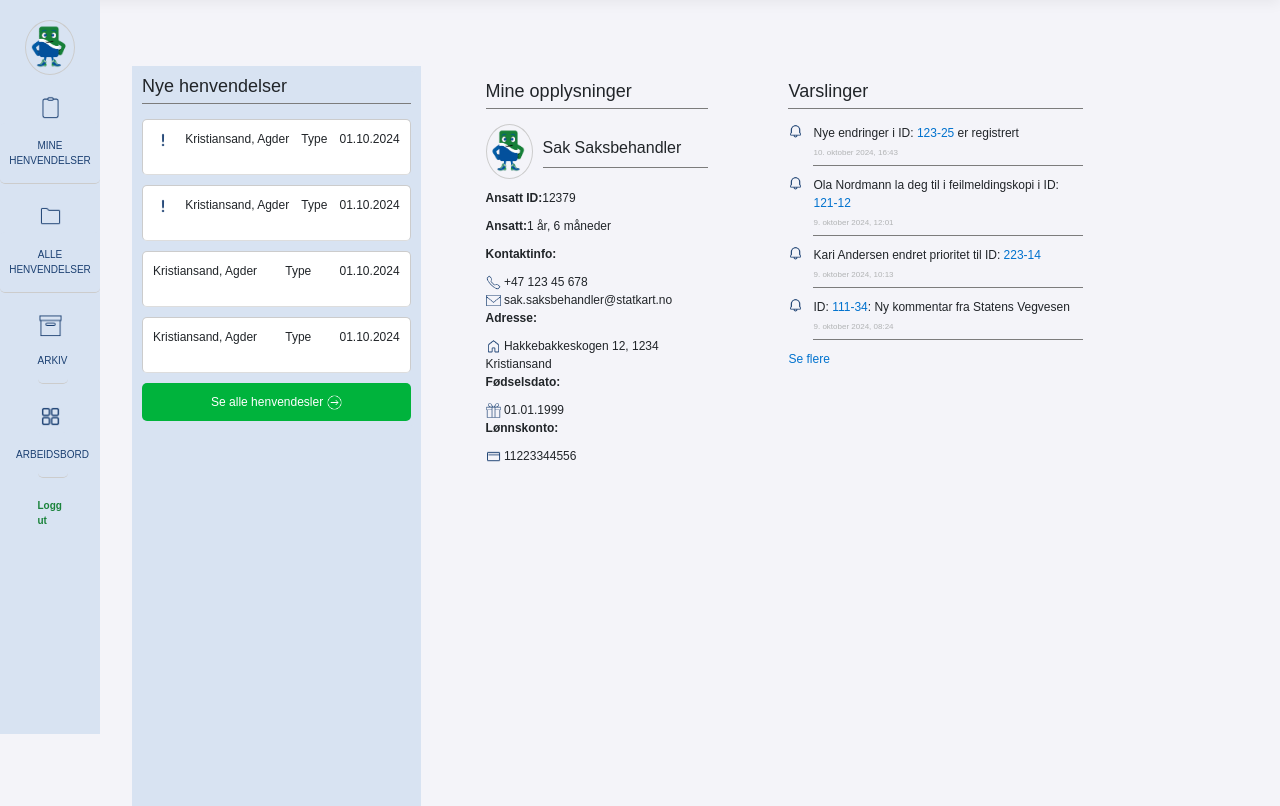
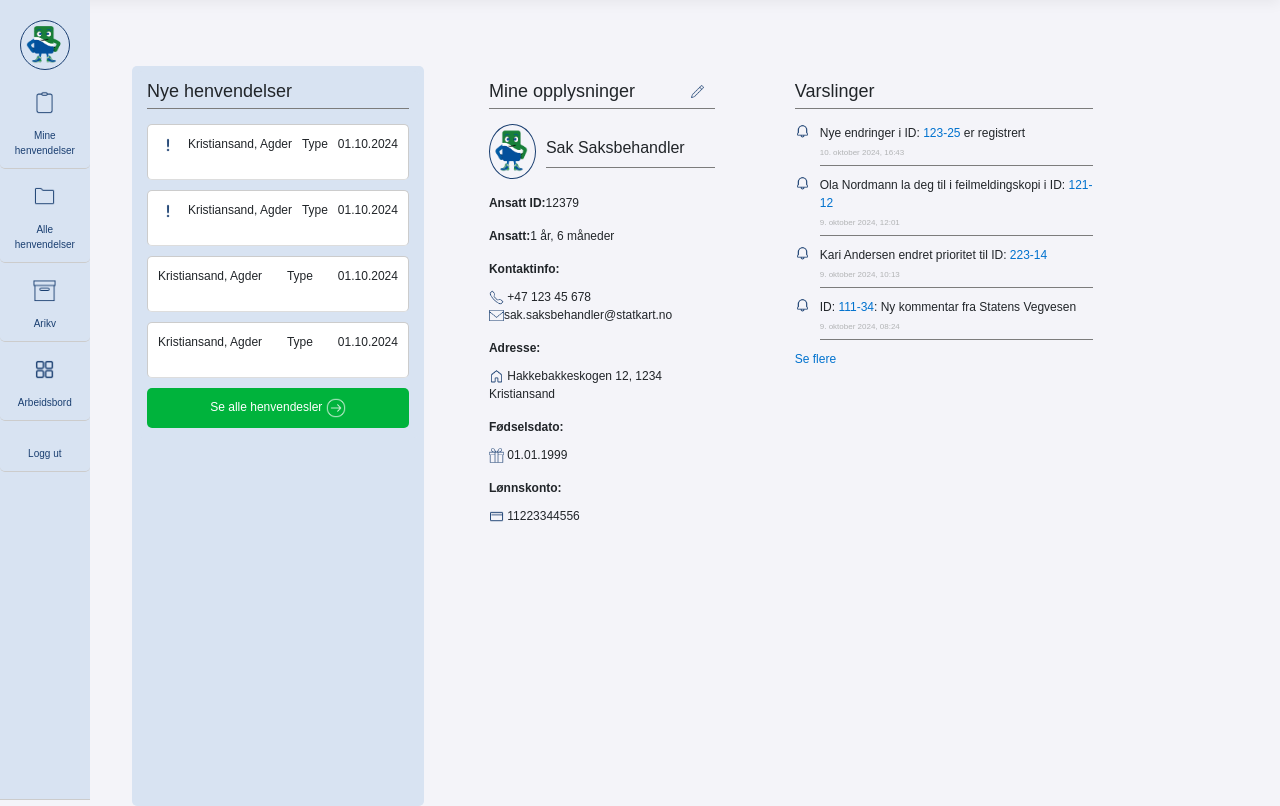
Before and after one commit to vetlemol/KartverketGruppe1, an ASP.NET Core app: page /Saksbehandler/Arbeidsbord in a window 1280 px wide. Shown: the part 66-872 px from the top of the page. Run offline with ASP.NET Core 8, Linux system fonts and the light colour scheme; style sheets or scripts are compiled from the project's sources.

Commit message:
Endringer i arbeidsbord. Lagt inn ikon for redigering

```diff
--- a/KartverketGruppe1/Views/Saksbehandler/Arbeidsbord.cshtml
+++ b/KartverketGruppe1/Views/Saksbehandler/Arbeidsbord.cshtml
@@ -33,46 +33,60 @@
             }
 
            .sidebar {
-            width: 100px;
+            width: 7%;
             background-color: #D8E3F2;
             padding: 0px;
             overflow-y: auto;
             text-decoration: none;
-            font-size:10px;
+            font-size:8px;
             position: fixed;
             top: 66px;
-            height: calc(100% - 66px);
+            height: calc(100%);
             left: 0px;
             align-items: center;
             display: flex;
             flex-direction: column;
             }
 
-            .sidebar button {
+        /*     .sidebar button {
                 background-color: transparent;
                 color: #1A3F71;
                 padding: 20px;
                 font-size: 10px;
-            }
+            } */
 
             .sidebar button {
-                    background-color: #D8E3F2;
+                background-color: transparent;
                     color: #1A3F71;
-                    padding: 15px;
+                    padding: 10px;
                     border: none;
                     border-radius: 5px;
                     cursor: pointer;
                     width: 100%;
+                    box-sizing: border-box;
                     font-size: 10px;
-                    margin-bottom: 20px;
+                    margin-bottom: 15px;
                     border-bottom: 1px solid #ccc;
-                    display: flex;
+                    display: block;
+                    flex-direction: column;
                     justify-content: center;
                     align-items: center;
+                    text-align: center;
             }
 
-            .sidebar button:hover{
-                    background-color: #D8E3F2;
+                .sidebar button::after {
+                    content: '';
+                    display: block;
+                    width: 100%;
+                    height: 1px; /* Høyden på understreken */
+                    background-color: #ccc; /* Fargen på understreken */
+                    position: absolute;
+                    bottom: 0;
+                    left: 0;
+                }
+
+            .sidebar button:hover {
+                    background-color: #96B7D6;
             }
 
             .map-content {
@@ -91,8 +105,8 @@
         .profile-pic img {
             border-radius: 50%;
             width: 50px;
-            height: 55px;
-            border: 1px solid #ccc;
+            height: 50px;
+                border: 1px solid #1A3F71;
         }
 
 
@@ -101,12 +115,23 @@
             text-decoration: none;
             color: #1A833B;
             font-weight: bold;
+            font-size: 10px;
+            text-align: center;
+            display: flex;
             justify-content: center;
             align-items: center;
-            font-size: 10px;
+            width: 100%;
+            padding: 10px 0;
+            white-space: nowrap;
         }
 
+        .logout:hover {
+                background-color: #96B7D6;
+        }
+
+
         .icon-container {
+            background-color: transparent;
             border-radius: 50%;
             width: 25px;
             height: 25px;
@@ -123,6 +148,21 @@
         h2 {
             font-size: 1.5em;
             margin-bottom: 15px;
+            display: flex;
+            align-items: center;
+        }
+
+
+            h2 .underline-text {
+                display: flex;
+                align-items: center;
+                padding-bottom: 5px; /* Avstand mellom tekst og strek */
+                border-bottom: 1px solid #7C7C7C; /* Strek under teksten */
+                width: 100%;
+            }
+
+        h2 img {
+            margin-left: 50px; /* Juster denne verdien for å flytte bildet lenger mot høyre */
                     }
 
         p2 {
@@ -132,7 +172,7 @@
 
             .new-requests {
             background-color: #D8E3F2;
-                padding: 5px;
+                padding: 10px;
                 margin-bottom: 20px;
                 border-radius: 5px;
                 /* box-shadow: 0 2px 4px rgba(0, 0, 0, 0.1); */
@@ -183,12 +223,35 @@
             line-height: 1.8;
         }
 
+        /* Legg til denne klassen for å øke avstanden */
+        .increased-margin {
+            margin-top: 15px; /* Juster denne verdien for å øke avstanden */
+        }
+
+
+        .edit-button {
+            background: none;
+            border: none;
+            padding: 0;
+            cursor: pointer;
+            display: inline-flex;
+            align-items: center;
+            width: 15px;
+            height: 15px;
+            margin-left: 5px;
+        }
+
+        .edit-button:hover {
+            background-color: transparent;
+        }
+
+
         /*Bilde av Kartikus på Mine opplysninger*/
             .profile-info img {
                 border-radius: 50%;
-                width: 50px;
+                width: 55px;
                 height: 55px;
-                border: 1px solid #ccc;
+            border: 1px solid #1A3F71;
                 margin-right: 10px;
             }
 
@@ -197,14 +260,13 @@
             background-color: #ffffff; /* Bakgrunnsfarge for boksen */
             border: 1px solid #ccc; /* Farge og tykkelse på rammen */
             border-radius: 5px; /* Runde hjørner */
-            padding: 10px; /* Innvendig padding */
+            padding: 10px 10px 5px 10px; /* Justerer padding for å redusere avtand til bunnen */
             margin-bottom: 10px; /* Avstand mellom boksene */
             z-index: 1;
         }
 
         /*Strek under titlene*/
         .underline-text {
-            display: inline-block;
             padding-bottom: 5px; /* Avstand mellom tekst og strek */
             border-bottom: 1px solid #7C7C7C; /* Strek under teksten */
             width: 100%;
@@ -258,8 +320,8 @@
 
         /* Størrelse på pilen i knappen "Se alle henvendelser" */
         button img {
-            width: 15px; /* Sett ønsket bredde */
-            height: 15px; /* Sett ønsket høyde */
+            width: 20px; /* Sett ønsket bredde */
+            height: 20px; /* Sett ønsket høyde */
         }
 
                 .row{
@@ -283,6 +345,7 @@
                     width: 40%;
                     background-color:#D8E3F2;
                     font-size: 12px;
+                border-radius: 5px;
                 }
 
                 /* Middle column */
@@ -314,33 +377,31 @@
             <img src="~/Images/ClipboardIcon.png" alt="Mine henvendelser">
         </div>
         </div>
-            <button onclick="redirectToMineHenvendelser()">MINE HENVENDELSER</button>
+            <button onclick="redirectToMineHenvendelser()">Mine henvendelser</button>
 
             <div class="icon-container">
                 <div class="icon">
                     <img src="~/Images/FolderIcon.png" alt="Alle henvendelser">
                 </div>
             </div>
-            <button onclick="redirectToAlleHenvendelser()">ALLE HENVENDELSER</button>
+            <button onclick="redirectToAlleHenvendelser()">Alle henvendelser</button>
 
             <div class="icon-container">
                 <div class="icon">
                     <img src="~/Images/Arkiv.png" alt="Arkiv">
                 </div>
-            <button onclick="redirectToArkiv()">ARKIV</button>
+            </div>
+            <button onclick="redirectToArkiv()">Arikv</button>
 
             <div class="icon-container">
                 <div class="icon">
                     <img src="~/Images/Arbeidsbord.png" alt="Arbeidsbord">
                 </div>
             </div>
-            <button onclick="redirectToArbeidsbord()">ARBEIDSBORD</button>
+            <button onclick="redirectToArbeidsbord()">Arbeidsbord</button>
 
-            <a href="#" class="logout">Logg ut</a>
+                <button onclick="redirectToIndex()">Logg ut</button>
         </div>
-        </div>
-
-
         <div class="column left">
             <section class="new-requests">
                 <h2> <span class="underline-text">Nye henvendelser</span></h2>
@@ -373,24 +434,31 @@
         </div>
         <div class="column middle">
             <section class="my-info">
-                <h2> <span class="underline-text">Mine opplysninger</span></h2>
-                <p class="profile-info"><img src="~/Images/Profilbilde.png" alt="Phone"><span class="underline-text">Sak Saksbehandler</span></p>
+                <h2>
+                    <span class="underline-text">
+                        Mine opplysninger
+                        <button class="edit-button" onclick="redirectToSaksbehandlerRediger()">
+                            <img src="~/Images/Rediger.png" alt="Rediger">
+                        </button>
+                    </span>
+                </h2>
+                <p class="profile-info"><img src="~/Images/Profilbilde.png" alt="Phone"><span class="underline-text"> Sak Saksbehandler</span></p>
                         <div class="info">
-                    <p><strong>Ansatt ID:</strong> 12379</p>
-                    <p><strong>Ansatt:</strong> 1 år, 6 måneder</p>
-                    <p><strong>Kontaktinfo:</strong></p>
+                            <p class="increased-margin"><strong>Ansatt ID:</strong> 12379</p>
+                            <p class="increased-margin"><strong>Ansatt:</strong> 1 år, 6 måneder</p>
+                            <p class="increased-margin"><strong>Kontaktinfo:</strong></p>
                             <div>
-                            <p1><img src="~/Images/Phone.png" alt="Phone"> +47 123 45 678</p1>
+                                <p1 class="increased-margin"><img src="~/Images/Phone.png" alt="Phone"> +47 123 45 678</p1>
                             </div>
                             <div>
-                        <p1><img src="~/Images/Epost.png" alt="Epost"> sak.saksbehandler@statkart.no</p1>
+                                <p1 class="increased-margin"><img src="~/Images/Epost.png" alt="Epost">sak.saksbehandler@statkart.no</p1>
                             </div>
-                    <p><strong>Adresse:</strong></p>
-                    <p1><img src="~/Images/Home.png" alt="Home"> Hakkebakkeskogen 12, 1234 Kristiansand</p1>
-                    <p><strong>Fødselsdato:</strong></p>
-                    <p1><img src="~/Images/Fødselsdato.png" alt="Fødselsdato"> 01.01.1999</p1>
-                    <p><strong>Lønnskonto:</strong></p>
-                    <p1><img src="~/Images/Konto.png" alt="Konto"> 11223344556</p1>
+                            <p class="increased-margin"><strong>Adresse:</strong></p>
+                            <p1 class="increased-margin"><img src="~/Images/Home.png" alt="Home"> Hakkebakkeskogen 12, 1234 Kristiansand</p1>
+                            <p class="increased-margin"><strong>Fødselsdato:</strong></p>
+                            <p1 class="increased-margin"><img src="~/Images/Fødselsdato.png" alt="Fødselsdato"> 01.01.1999</p1>
+                            <p class="increased-margin"><strong>Lønnskonto:</strong></p>
+                            <p1 class="increased-margin"><img src="~/Images/Konto.png" alt="Konto"> 11223344556</p1>
                         </div>
             </section>
         </div>
@@ -423,6 +491,12 @@
             function redirectToMineHenvendelser() {
                 window.location.href = "/Saksbehandler/MineHenvendelser";
             }
+            function redirectToSaksbehandlerRediger() {
+            window.location.href = '@Url.Action("SaksbehandlerRediger", "Saksbehandler")';
+            }
+            function redirectToIndex() {
+                window.location.href = '@Url.Action("Index", "Home")';
+            }
         </script>
     </div>
 </body>
```
Also changed, not shown: KartverketGruppe1/wwwroot/Images/Rediger.png (added). Lines whose indentation alone changed are shown as unchanged.
